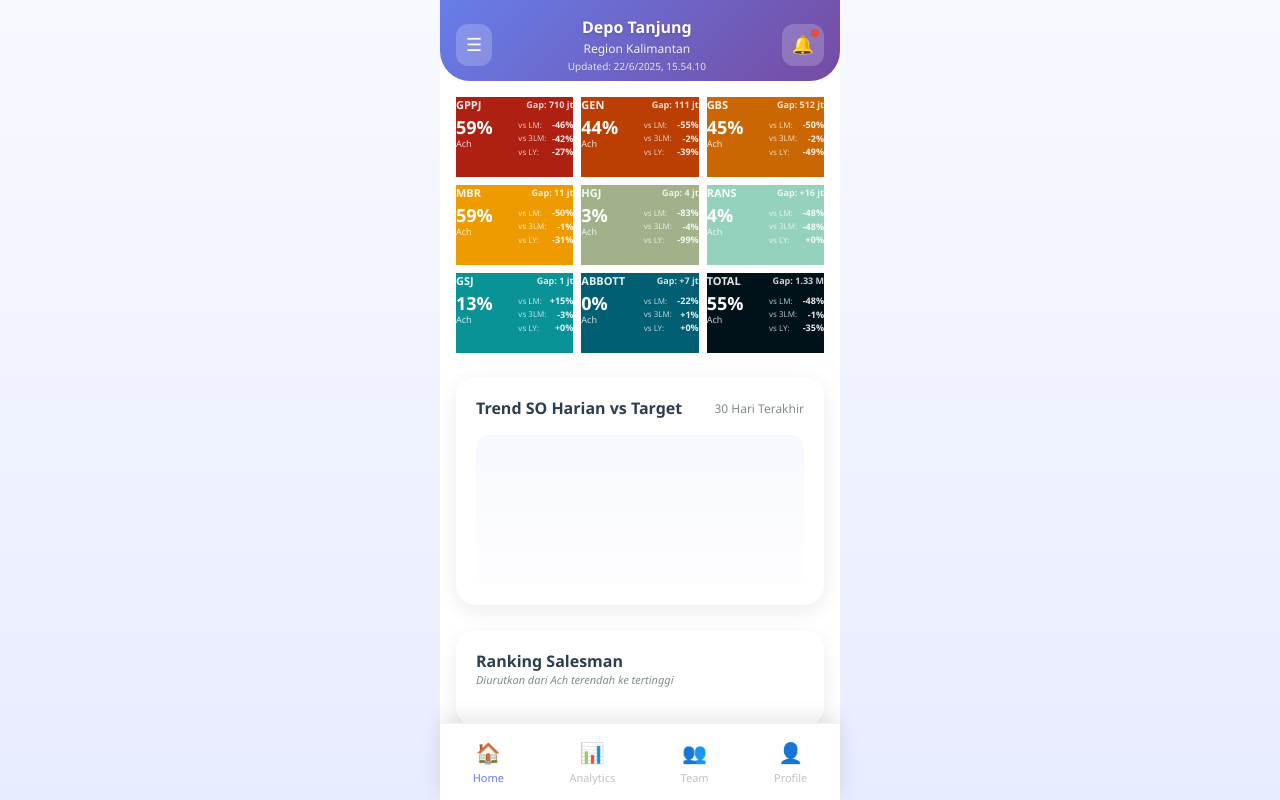
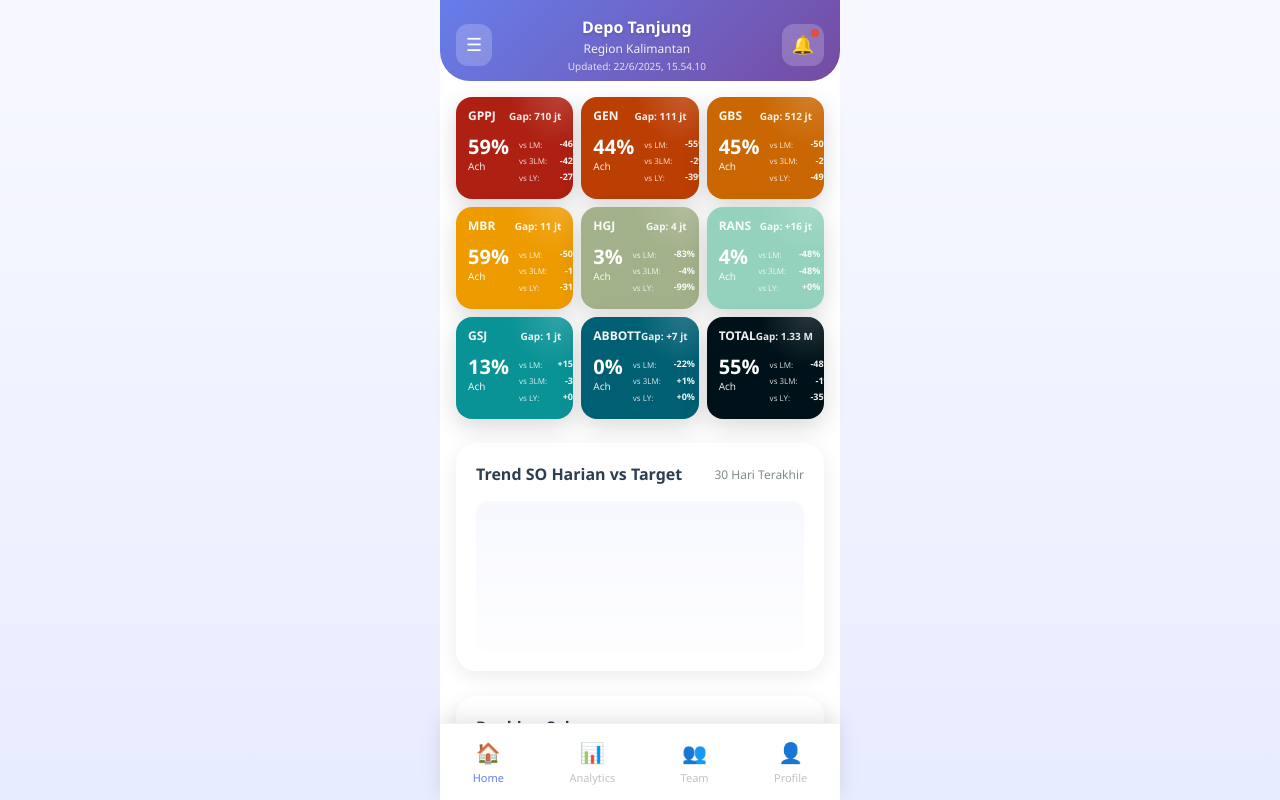
Before and after one commit to kisman271128/salesman-dashboard, a plain HTML site: page dashboard.html in a window 1280 px wide. Drawn offline with Linux system fonts and the light colour scheme; sample sign-in values are in the browser's storage.

Commit message:
Fix card grid layout - force 3 column display

```diff
--- a/dashboard.html
+++ b/dashboard.html
@@ -122,12 +122,21 @@
 		}
 
 		.lob-card {
-			/* Ensure grid cell behavior */
-			grid-column: span 1;
-			min-height: 80px;
+			padding: 12px;                    /* Increased from 10px */
+			border-radius: 16px;
+			color: white;
+			position: relative;
+			overflow: hidden;
+			min-height: 100px;               /* Increased from 80px */
+			display: flex;
+			flex-direction: column;
+			justify-content: space-between;
+			box-shadow: 0 8px 25px rgba(0, 0, 0, 0.15);
+			transition: transform 0.3s ease, box-shadow 0.3s ease;
+			animation: fadeInUp 0.6s ease-out forwards;
+			opacity: 0;
 			width: 100%;
 			box-sizing: border-box;
-			color: white;
 		}
 
         .lob-card:hover {
@@ -160,57 +169,65 @@
         .card-header {
 			display: flex;
 			justify-content: space-between;
-            align-items: center;
-            margin-bottom: 6px;
+			align-items: flex-start;         /* Changed from center */
+			margin-bottom: 8px;              /* Increased from 6px */
+			min-height: 20px;                /* Ensure consistent height */
 		}
 
         .card-title {
-            font-size: 11px;
-            font-weight: 600;
-            opacity: 0.9;
+			font-size: 12px;                 /* Increased from 11px */
+			font-weight: 700;                /* Increased from 600 */
+			opacity: 0.95;                   /* Increased from 0.9 */
+			line-height: 1.2;
 		}
 
         .card-gap {
-            font-size: 9px;
-            opacity: 0.8;
+			font-size: 10px;                 /* Increased from 9px */
+			opacity: 0.9;                    /* Increased from 0.8 */
 			font-weight: 600;
+			text-align: right;
+			white-space: nowrap;             /* Prevent text wrapping */
 		}
 
 		.card-content {
 			display: flex;
 			justify-content: space-between;
-            align-items: flex-start;
+			align-items: flex-start;         /* Changed from flex-start */
 			flex: 1;
-            gap: 8px;
+			gap: 10px;                       /* Increased from 8px */
+			min-height: 50px;                /* Ensure enough space */
 		}
 
 		.card-left {
 			display: flex;
 			flex-direction: column;
 			flex: 0 0 auto;
+			justify-content: center;
 		}
 
 		.card-amount {
-            font-size: 18px;
+			font-size: 20px;                 /* Increased from 18px */
 			font-weight: 700;
-            margin-bottom: 1px;
+			margin-bottom: 2px;              /* Increased from 1px */
 			line-height: 1;
 		}
 
 		.card-subtitle {
-            font-size: 9px;
-            opacity: 0.8;
+			font-size: 10px;                 /* Increased from 9px */
+			opacity: 0.9;                    /* Increased from 0.8 */
+			font-weight: 500;
 		}
 
 		.card-right {
 			text-align: right;
 			font-size: 9px;
-            opacity: 0.9;
-            line-height: 1.3;
+			opacity: 0.95;                   /* Increased from 0.9 */
+			line-height: 1.4;                /* Increased from 1.3 */
 			display: flex;
 			flex-direction: column;
-            gap: 0px;
-            min-width: 55px;
+			gap: 2px;                        /* Increased from 0px */
+			min-width: 60px;                 /* Increased from 55px */
+			flex-shrink: 0;                  /* Prevent shrinking */
 		}
 
 		.metric-item {
@@ -218,18 +235,22 @@
 			justify-content: space-between;
 			align-items: center;
 			padding: 1px 0;
+			min-height: 12px;                /* Ensure consistent height */
 		}
 
 		.metric-label {
-            opacity: 0.8;
+			opacity: 0.85;                   /* Increased from 0.8 */
 			font-size: 8px;
+			font-weight: 500;
+			flex-shrink: 0;
 		}
 
 		.metric-value {
-            font-weight: 600;
+			font-weight: 700;                /* Increased from 600 */
 			font-size: 9px;
 			text-align: right;
-            min-width: 25px;
+			min-width: 30px;                 /* Increased from 25px */
+			margin-left: 4px;
 		}
 
         .chart-section {
```
Also changed, not shown: 1 other file. Lines whose indentation alone changed are shown as unchanged.
